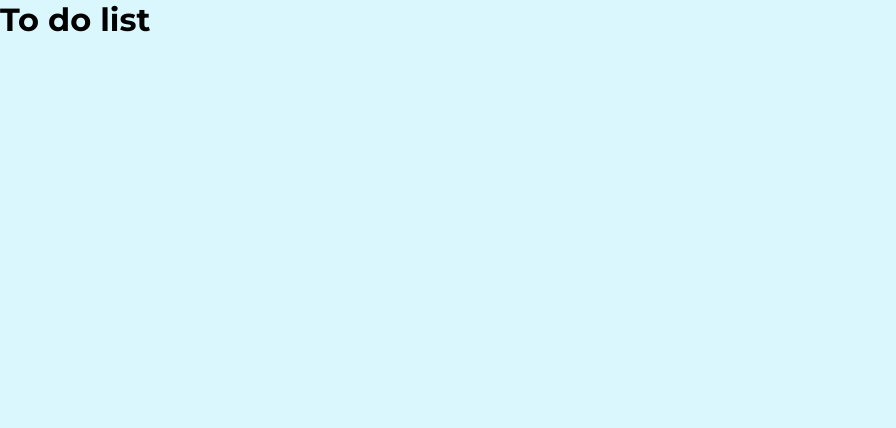
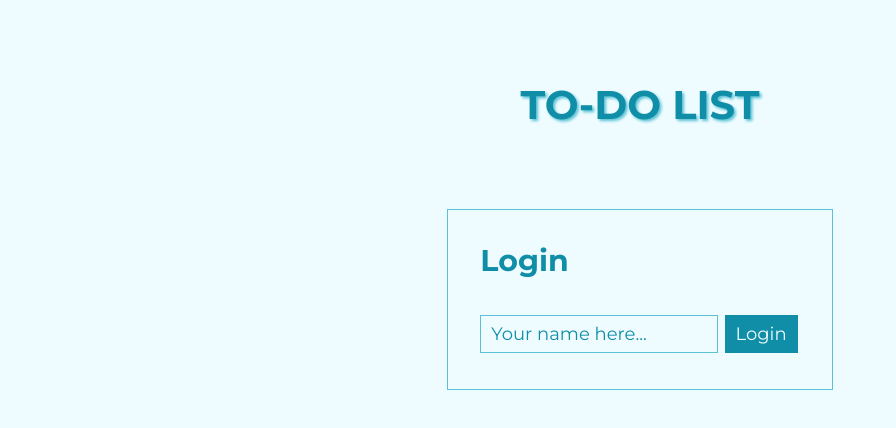
Before and after one commit to FahadulShadhin/js-todo, a plain HTML site: page index.html in a window 1280 px wide. Shown: the whole page, without its empty margins (0-896 px from the left). Drawn offline with Linux system fonts and the light colour scheme.

Commit message:
login page styling

```diff
--- a/index.html
+++ b/index.html
@@ -14,7 +14,23 @@
     <title>To-do app</title>
   </head>
   <body>
-    <h1>To do list</h1>
+    <main class="container">
+      <h1 class="app-title">To-do list</h1>
+      <section class="linebreak"></section>
+      <section class="login-section">
+        <h2>Login</h2>
+        <form action="" class="login-form">
+          <input
+            type="text"
+            name="name"
+            id="name"
+            autocomplete="off"
+            placeholder="Your name here..."
+          />
+          <button class="btn-primary" type="submit">Login</button>
+        </form>
+      </section>
+    </main>
     <script src="main.js"></script>
   </body>
 </html>
--- a/style.css
+++ b/style.css
@@ -1,7 +1,8 @@
 :root {
   --primary: #118ea7;
+  --secondary: #5bc2d6;
   --dark: #042025;
-  --light: #d9f7fc;
+  --light: #eefcff;
   --alert: #e63946;
   --success: #76ab21;
 }
@@ -13,3 +14,61 @@
   font-family: "Montserrat", sans-serif;
   background-color: var(--light);
 }
+
+.container {
+  display: flex;
+  justify-content: center;
+  align-items: center;
+  flex-direction: row;
+  flex-wrap: wrap;
+}
+
+.app-title {
+  text-transform: uppercase;
+  font-size: 40px;
+  padding: 5rem;
+  color: var(--primary);
+  text-shadow: 2px 2px 3px var(--secondary);
+}
+
+.login-section {
+  background-color: inherit;
+  border: 1px solid var(--secondary);
+  padding: 2rem;
+}
+
+.login-section h2 {
+  font-size: 30px;
+  padding-bottom: 2rem;
+  color: var(--primary);
+}
+
+.login-section form input {
+  font-size: 18px;
+  color: var(--dark);
+  padding: 7px 10px;
+  border: 0;
+  border: 1px solid var(--secondary);
+  outline: none;
+}
+
+.login-section .btn-primary {
+  background-color: var(--primary);
+  color: var(--light);
+  border: 1px solid var(--primary);
+  padding: 7px 10px;
+  text-align: center;
+  text-decoration: none;
+  display: inline-block;
+  font-size: 18px;
+  margin: 4px 2px;
+  cursor: pointer;
+}
+
+.linebreak {
+  flex-basis: 100%;
+}
+
+::placeholder { color: var(--primary); opacity: 1; }
+:-ms-input-placeholder { color: var(--primary); }
+::-ms-input-placeholder { color: var(--primary); }
```
